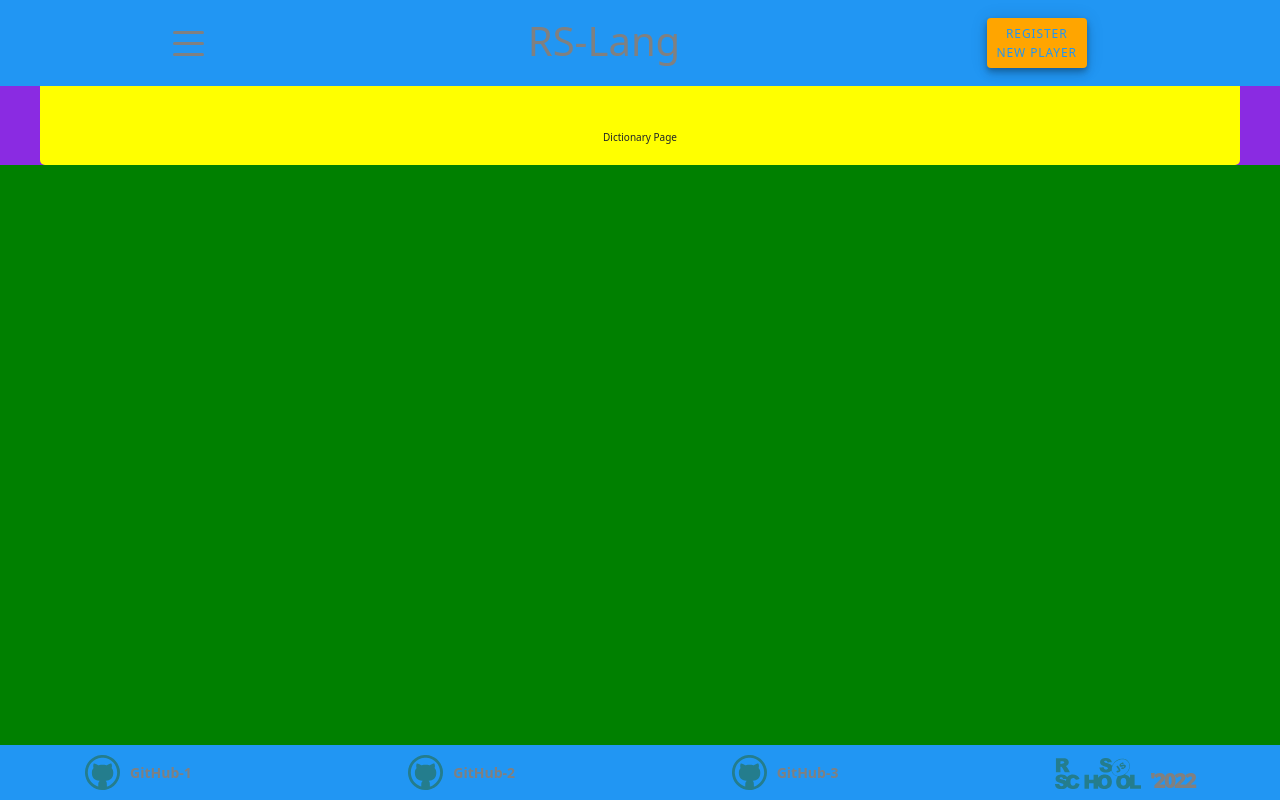
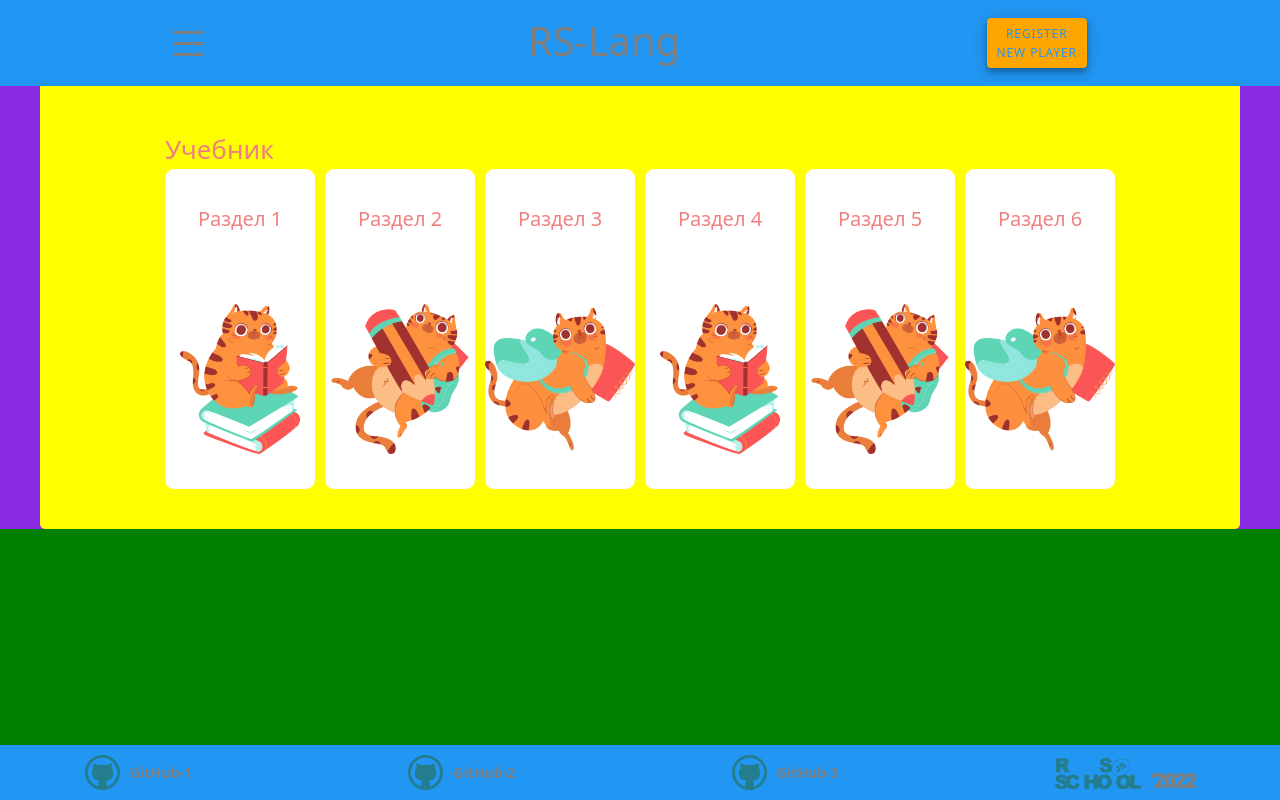
Before and after one commit to darya-kun/rslang, a React (Create React App) app in the folder rslang/: page /dictionary in a window 1280 px wide. Built offline with nearby package versions, Linux system fonts and the light colour scheme.

Commit message:
feat: implement dictionary view layout

```diff
--- a/rslang/src/components/Dictionary/Dictionary.js
+++ b/rslang/src/components/Dictionary/Dictionary.js
@@ -1,10 +1,30 @@
 import React from 'react';
+import DictionaryUnit from '../DictionaryUnit/DictionaryUnit';
+import './dictionary.css';
 
 
 const Dictionary = () => {
+  const units = [
+    { id: 1, src: '/img/cat-books.png'},
+    { id: 2, src: '/img/cat-pencil.png'},
+    { id: 3, src: '/img/cat-backpack.png'},
+    { id: 4, src: '/img/cat-books.png'},
+    { id: 5, src: '/img/cat-pencil.png'},
+    { id: 6, src: '/img/cat-backpack.png'},
+   ]
+
+  const elements = units.map((item) => {
+    return <div key={item.id}><DictionaryUnit id={item.id} src={item.src}/></div>
+  });
   return   (
     <main className='main'>
-      <div>Dictionary Page</div>
+      <section className="dictionary">
+        <div className='dictionary__title'>Учебник</div>
+        <div className='dictionary__icons'></div>
+        <div className="dictionary__container">
+          {elements}
+        </div>
+      </section>
     </main>
   )
 }
--- /dev/null
+++ b/rslang/src/components/Dictionary/dictionary.css
@@ -0,0 +1,10 @@
+.dictionary__title {
+  font-size: 26px;
+  color: lightcoral;
+}
+
+.dictionary__container {
+  display: flex;
+  flex-wrap: wrap;
+  grid-gap: 10px;
+}
--- /dev/null
+++ b/rslang/src/components/DictionaryUnit/DictionaryUnit.js
@@ -0,0 +1,16 @@
+import React from 'react';
+import './dictionaryUnit.css';
+
+const DictionaryUnit = ({id, src}) => {
+
+  return (
+  <div className='dictionary-unit'>
+    <div className='dictionary-unit__contain'>
+      <div className='dictionary-unit__text'>Раздел {id}</div>
+    </div>
+    <img src={src} className='dictionary-unit__image' alt='pix'></img>
+  </div>
+  )
+}
+
+export default DictionaryUnit;
--- /dev/null
+++ b/rslang/src/components/DictionaryUnit/dictionaryUnit.css
@@ -0,0 +1,38 @@
+
+.dictionary-unit {
+  cursor: pointer;
+  display: flex;
+  flex-direction: column;
+  align-items: center;
+  justify-content: space-around;
+  width: 150px;
+  height: 40vh;
+  margin-bottom: 20px;
+  background: #fff;
+  border-radius: 9px;
+  }
+
+  .dictionary-unit:hover {
+    scale: 1.3;
+    opacity: 0.8;
+  }
+
+.dictionary-unit__image {
+  max-width: 150px;
+  margin: 0;
+  border-radius: 9px 9px 0 0;
+}
+
+.dictionary-unit__contain {
+  display: flex;
+  justify-content: space-between;
+  padding: 0 10px;
+}
+
+.dictionary-unit__text {
+  display: flex;
+  flex-direction: column;
+  justify-content: center;
+  color: lightcoral;
+  font-size: 20px;
+}
```
